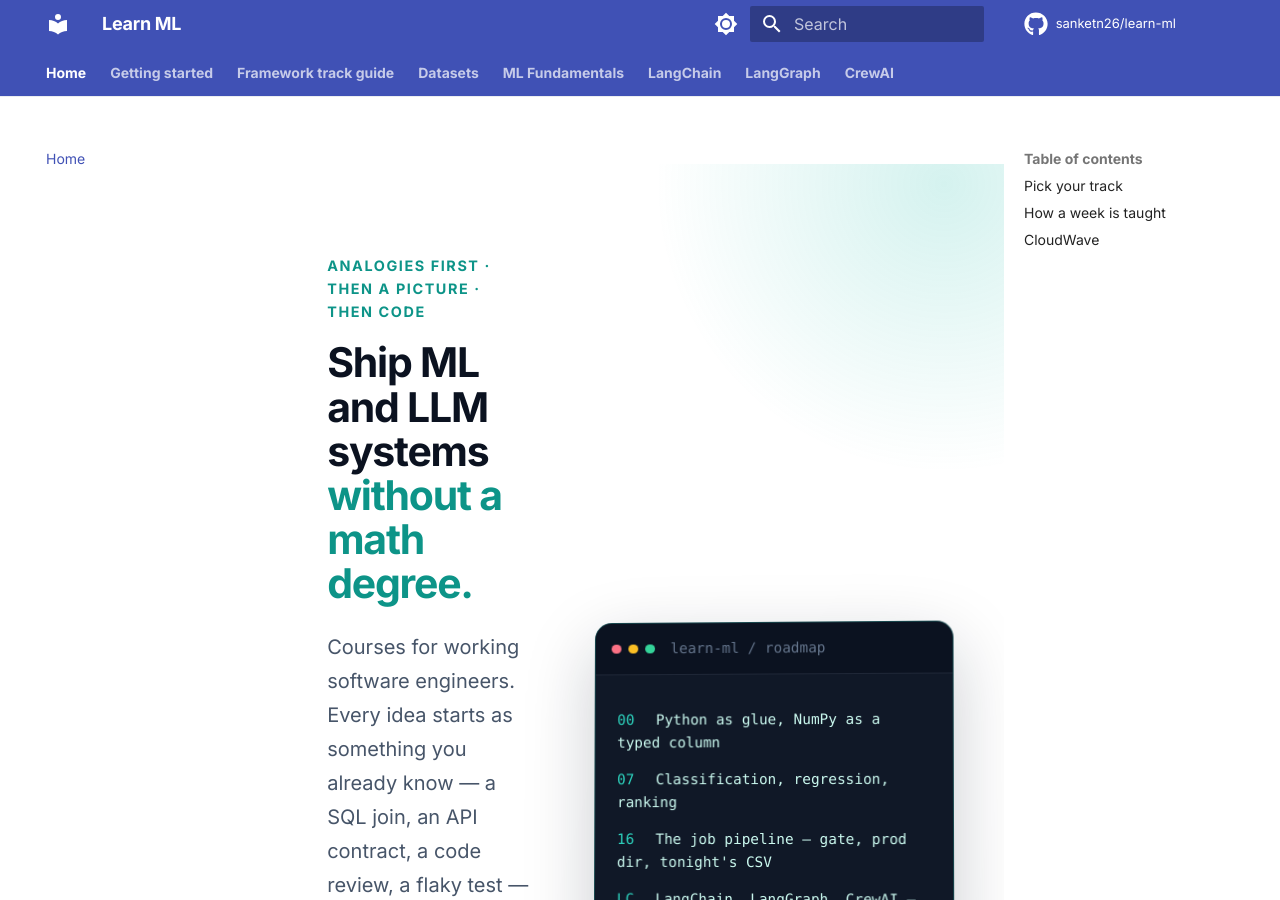
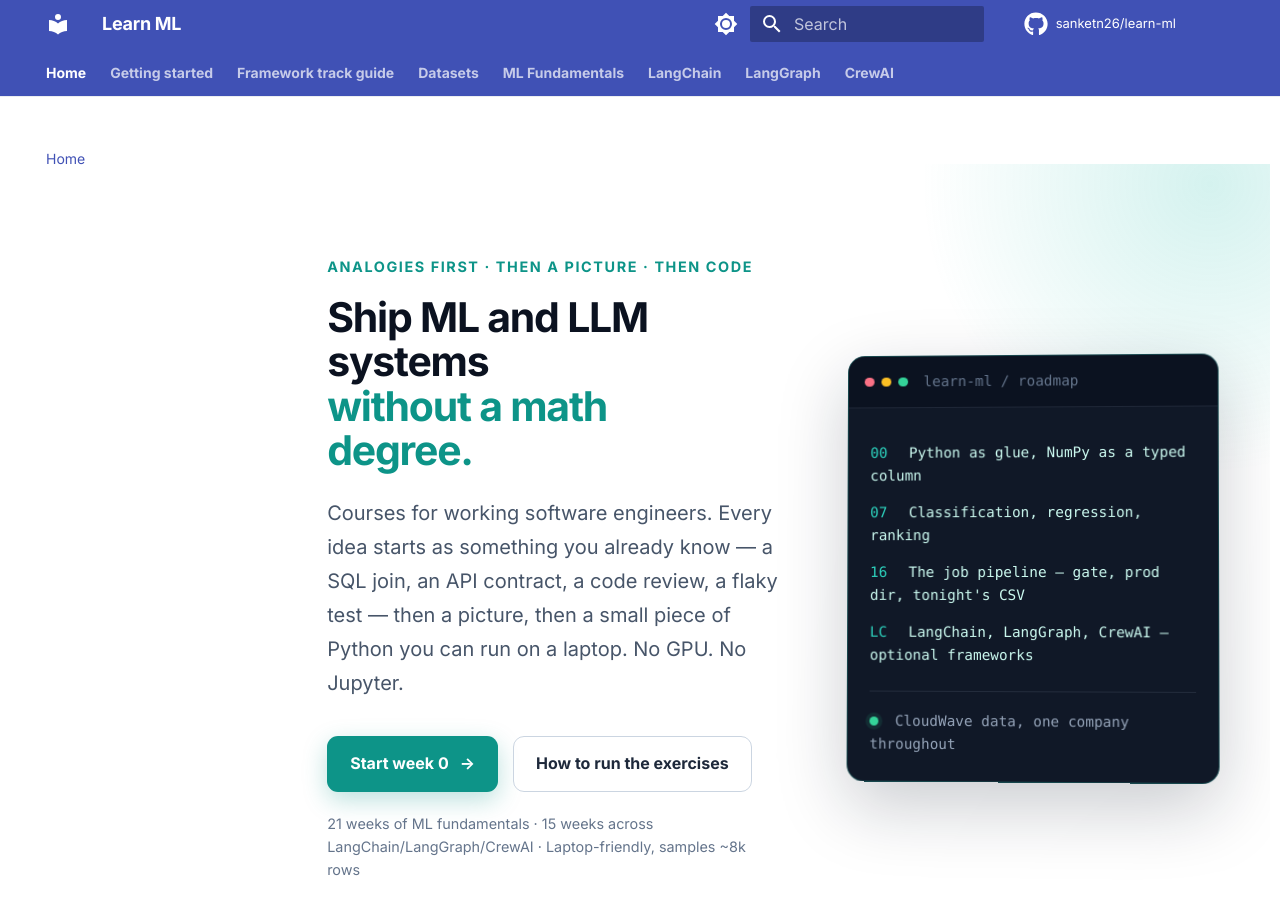
Before and after one commit to sanketn26/learn-ml, an MkDocs documentation site: the page built from docs/index.md, in a window 1280 px wide and 900 px high. Built offline with MkDocs 1.6.1 and Material for MkDocs 9.7.7, drawn with Linux system fonts in a browser that asks for light colours; comment, search, counter and statistics services are not loaded; part of the change alters nothing that is shown.

Commit message:
Fix broken hero links and widen homepage layout
Raw HTML anchors aren't rewritten by MkDocs the way markdown-syntax
links are, so the hero buttons pointed at literal .md paths that
don't exist on the built site. Point them at the actual clean URLs
instead. Also hide the ToC sidebar on the homepage, matching
AIEngineering/interview-prep, so the hero gets full width instead of
being squeezed into a narrow column.

Co-Authored-By: Claude Sonnet 5 <noreply@anthropic.com>

```diff
--- a/docs/index.md
+++ b/docs/index.md
@@ -1,11 +1,16 @@
+---
+hide:
+  - toc
+---
+
 <div class="course-hero">
   <div class="course-hero__content">
     <span class="course-eyebrow">Analogies first · Then a picture · Then code</span>
     <h1>Ship ML and LLM systems<br><span>without a math degree.</span></h1>
     <p class="course-hero__lead">Courses for working software engineers. Every idea starts as something you already know — a SQL join, an API contract, a code review, a flaky test — then a picture, then a small piece of Python you can run on a laptop. No GPU. No Jupyter.</p>
     <div class="course-actions">
-      <a class="course-button course-button--primary" href="ml/week-00.md">Start week 0 <span aria-hidden="true">→</span></a>
-      <a class="course-button course-button--secondary" href="getting-started.md">How to run the exercises</a>
+      <a class="course-button course-button--primary" href="ml/week-00/">Start week 0 <span aria-hidden="true">→</span></a>
+      <a class="course-button course-button--secondary" href="getting-started/">How to run the exercises</a>
     </div>
     <p class="course-hero__note">21 weeks of ML fundamentals · 15 weeks across LangChain/LangGraph/CrewAI · Laptop-friendly, samples ~8k rows</p>
   </div>
```
